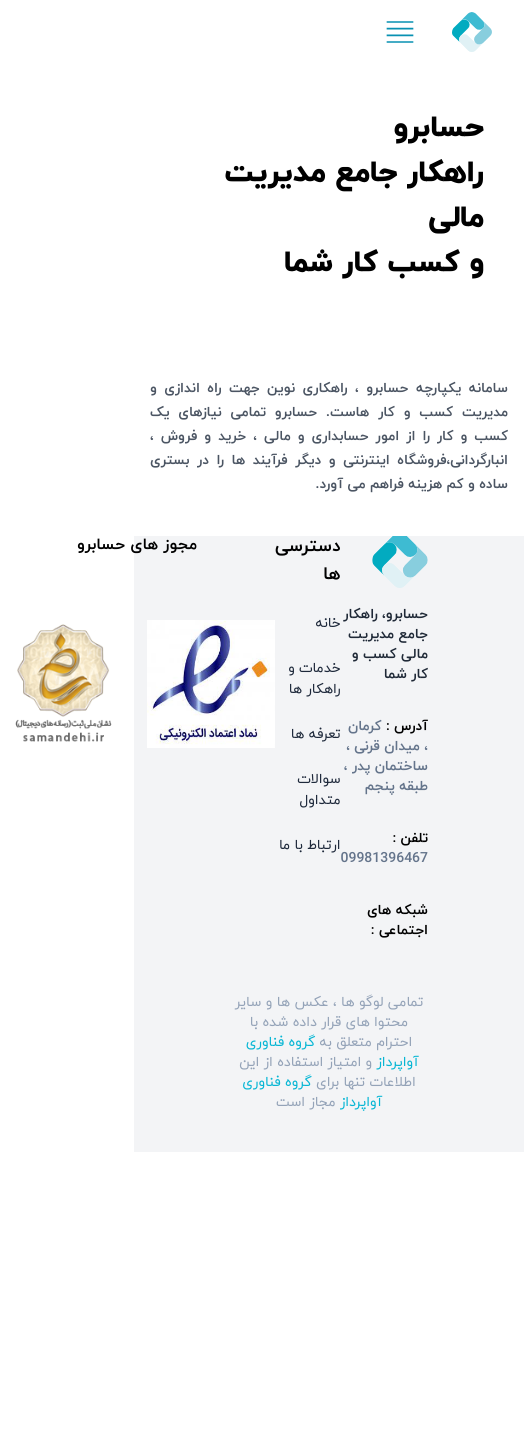
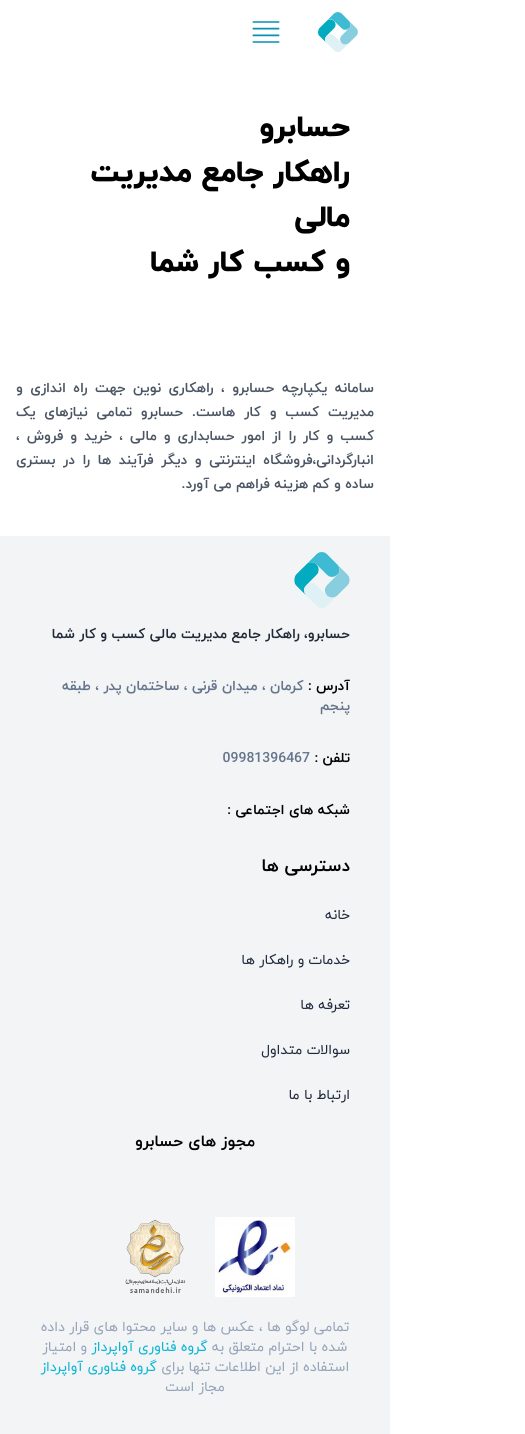
Before and after one commit to side-26/hesabro-app, a Vue app: page / in a window 390 px wide. Shown: the top 1434 px of the page, 525 px wide, since content can reach past the window. Before the commit the page ends 1152 px from the top, so only its background shows below. Built offline with nearby package versions, Linux system fonts and the light colour scheme.

Commit message:
build ui for other devices and apply for all pages

```diff
--- a/src/layout/footer/Footer.layout.vue
+++ b/src/layout/footer/Footer.layout.vue
@@ -1,11 +1,10 @@
 <template lang="">
-    <footer class="py-10 bg-gray-100 px-24">
-        <section class="flex justify-between   mb-5">
-            <div class="font-IranYecan-bold text-sm">
+    <footer class="py-10 bg-gray-100 px-10 md:px-6 lg:px-24">
+        <section class="flex justify-between md:flex-row flex-col   mb-5">
+            <div class="font-IranYecan-bold text-sm md:mt-0 mt-5">
                 <router-link to="/">
                     <figure class="w-14 h-14">
                         <img class="w-full h-full" src="../../assets/img/hesabro.logo.svg" alt="hesabro-logo" />
-
                     </figure>
                 </router-link>
                 <h5 class=" text-gray-800 font-IranYecan-bold mt-4">
@@ -43,16 +42,14 @@
                 </div>
                 <div class="flex">
 
-                    <figure class="w-32 h-32 ml-5 cursor-pointer">
+                    <figure class="md:w-32 md:h-32 ml-5 w-20 h-20 cursor-pointer">
                         <img class="w-full h-full" src="../../assets/img/download.jfif" alt="etemad-logo"/>
                     </figure>
-                        <figure class="w-32 h-32 cursor-pointer">
+                        <figure class="md:w-32 md:h-32 ml-5 w-20 h-20 cursor-pointer">
                             <img class="w-full h-full" src="../../assets/img/samandehi.png" alt="samandehi-logo"/>
                         </figure>
                 </div>
             </div>
-
-
         </section>
         <p class="text-sm font-IranYekan-regular text-slate-400 text-center">تمامی لوگو ها ، عکس ها و سایر محتوا های قرار داده شده با احترام متعلق به <a target="_blank" class="hover:text-cyan-600 text-cyan-500 transition-all" href="https://avapardaz.vc/">
         گروه فناوری آواپرداز
--- a/src/views/Tarefeha.view/Tarefeha.view.vue
+++ b/src/views/Tarefeha.view/Tarefeha.view.vue
@@ -1,9 +1,11 @@
 
 <template lang="">
+<div>
+
     <header class="mb-10" :class="{'blur':loading}">
         <NavBar/>
     </header>
-    <main class="container mx-auto sm:px-14 md:px-10 lg:px-28 " :class="{'blur':loading}">
+    <main class="container mx-auto sm:px-14 md:px-10 lg:px-28 mb-24" :class="{'blur':loading}">
         <TarefehContainer :title="title">
         <template v-slot:body>
             <tarefehCard :seprateFu="seprateNumber" :toPersian="toPersian" @handle-total-price="handleTotalPrice"  :tarefehInfo="item" v-for="item in Data.items" :key="item.title"/>
@@ -28,12 +30,14 @@
                 </template>
         </TarefehContainer>
     </main>
+    <Footer/>
     <Loading v-if="loading" :msg="txt"/>
     <Teleport to="#modalTel">
         <transition>
             <InfoModal  @handleClose="handleClose" :path="modalPath" v-if="showRegisterdModal" :title="modalTitle" :type="registerdSuccess" :desc="modalDesc" btnText="تایید"/>
         </transition>
     </Teleport>
+</div>
 </template>
 <script>
 import Loading from '@/components/Loading.component/Loading.component.vue';
@@ -48,6 +52,7 @@
 import {toFarsiNumber} from '@/utilities/ConvertToPersian';
 import {handleSprateNumber} from '@/utilities/SeprateNumbers'
 import {data} from '@/config/tarefeh.data';
+import Footer from '../../layout/footer/Footer.layout.vue'
 import {tarefeha} from '@/api/tarefeha.api';
 import {users} from '@/api/users.api';
 import InfoModal from '@/components/Modal.component/InfoModal.component/InfoModal.component.vue'
@@ -90,6 +95,7 @@
     },
     components:{
         NavBar,
+        Footer,
         TarefehContainer,
         tarefehCard,
         TotalPriceCon,
```
